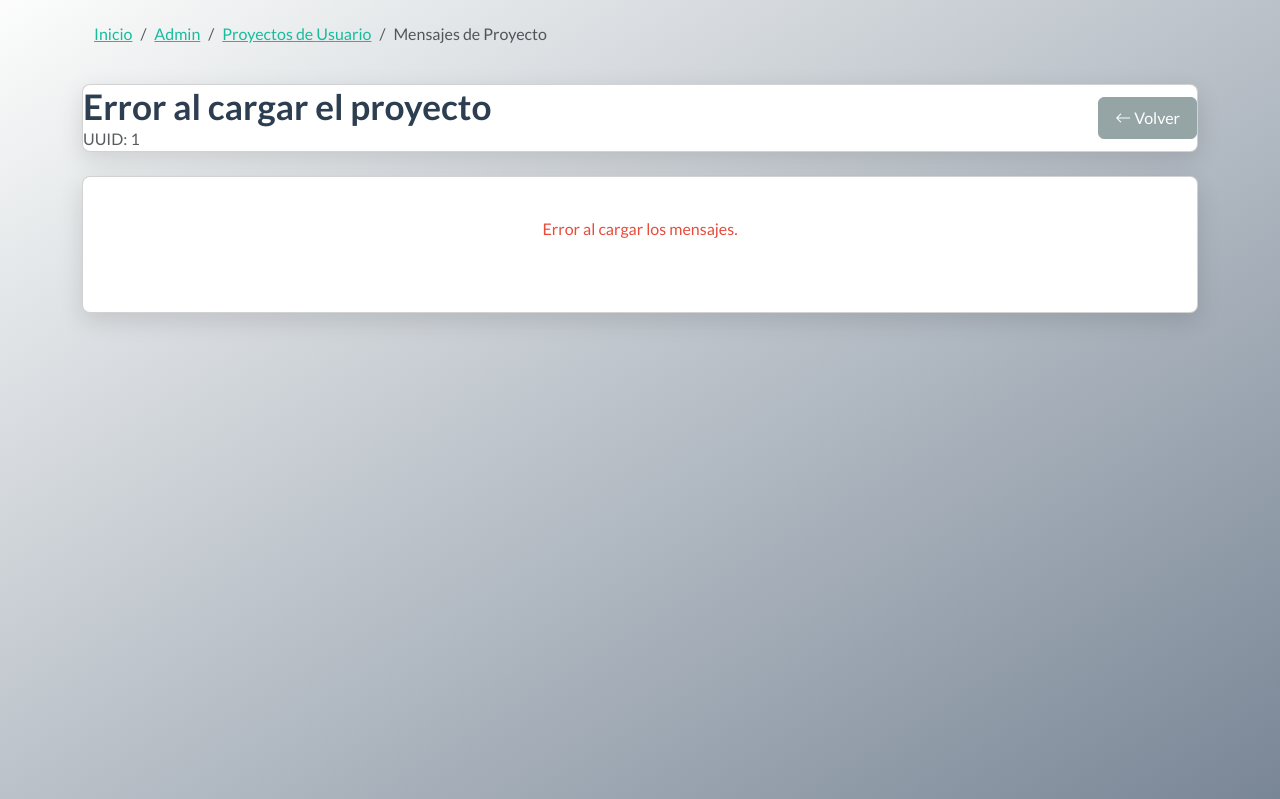
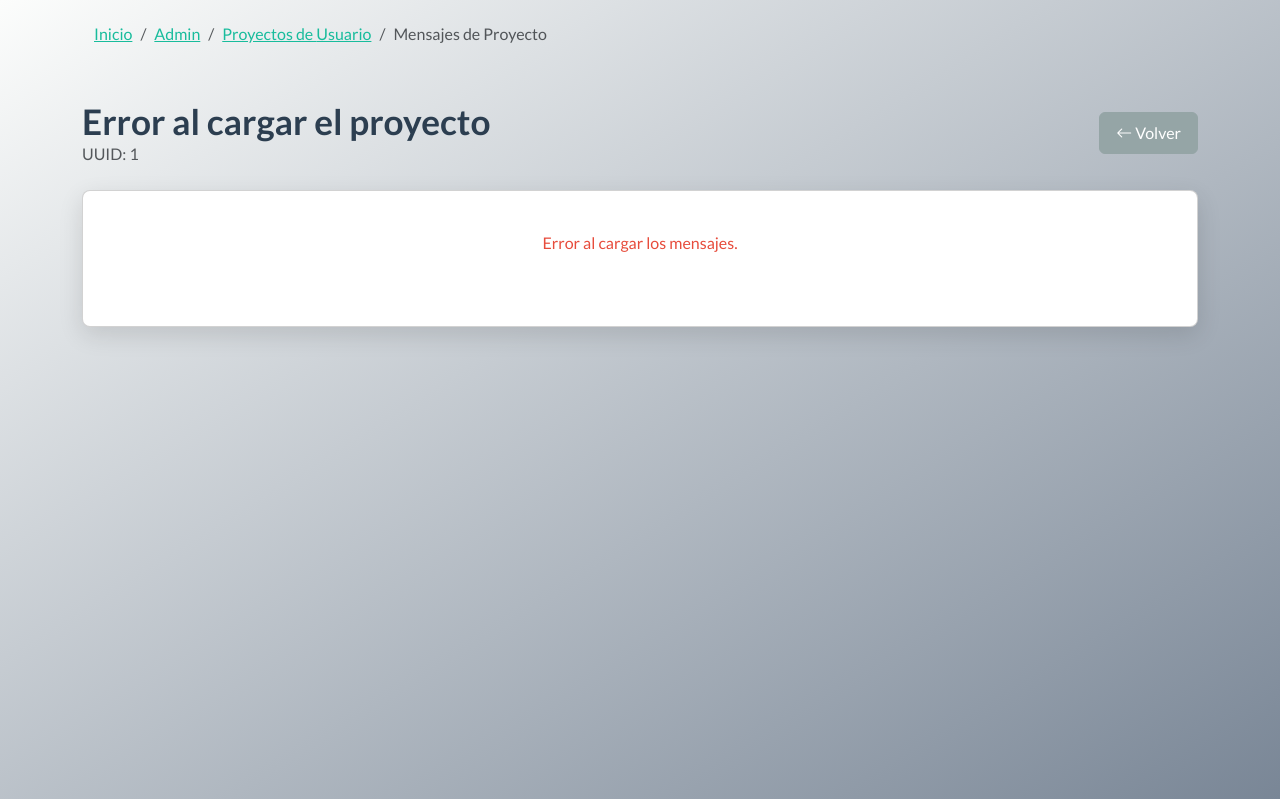
Before and after one commit to vegonza/SVAIA, a Flask app: page /admin/project-messages/1 in a window 1280 px wide. Shown: the part 80-879 px from the top of the page. Run offline with Flask 3, Linux system fonts and the light colour scheme; a user stored in the database is signed in; some libraries are stand-ins or nearby versions; some web fonts are replaced.

Commit message:
fixed the header of the project messages

```diff
--- a/frontend/templates/admin/project_messages.html
+++ b/frontend/templates/admin/project_messages.html
@@ -21,30 +21,20 @@
     {% include 'include/notification.html' %}
 
     <!-- Project Information -->
-    <div class="container mb-4">
-        <div class="row">
-            <div class="col">
-                <div class="card shadow rounded-3">
-                    <div class="card-body">
-                        <div class="d-flex justify-content-between align-items-center">
+    <div class="container py-3 mb-4">
+        <div class="row mb-4">
+            <div class="col d-flex justify-content-between align-items-center">
                 <div>
-                                <h2 class="text-primary page-title mb-0" id="project-name">Cargando proyecto...</h2>
+                    <h1 class="text-primary page-title mb-0" id="project-name">Cargando proyecto...</h1>
                     <p class="text-muted mb-0">UUID: {{ project_uuid }}</p>
                 </div>
-                            <div>
                 <button id="back-button" class="btn btn-secondary px-3 py-2">
                     <i class="bi bi-arrow-left"></i> Volver
                 </button>
             </div>
         </div>
-                    </div>
-                </div>
-            </div>
-        </div>
-    </div>
 
         <!-- Messages Display -->
-    <div class="container mb-4">
         <div class="row">
             <div class="col">
                 <div class="card shadow rounded-3">
```
Lines whose indentation alone changed are shown as unchanged.
